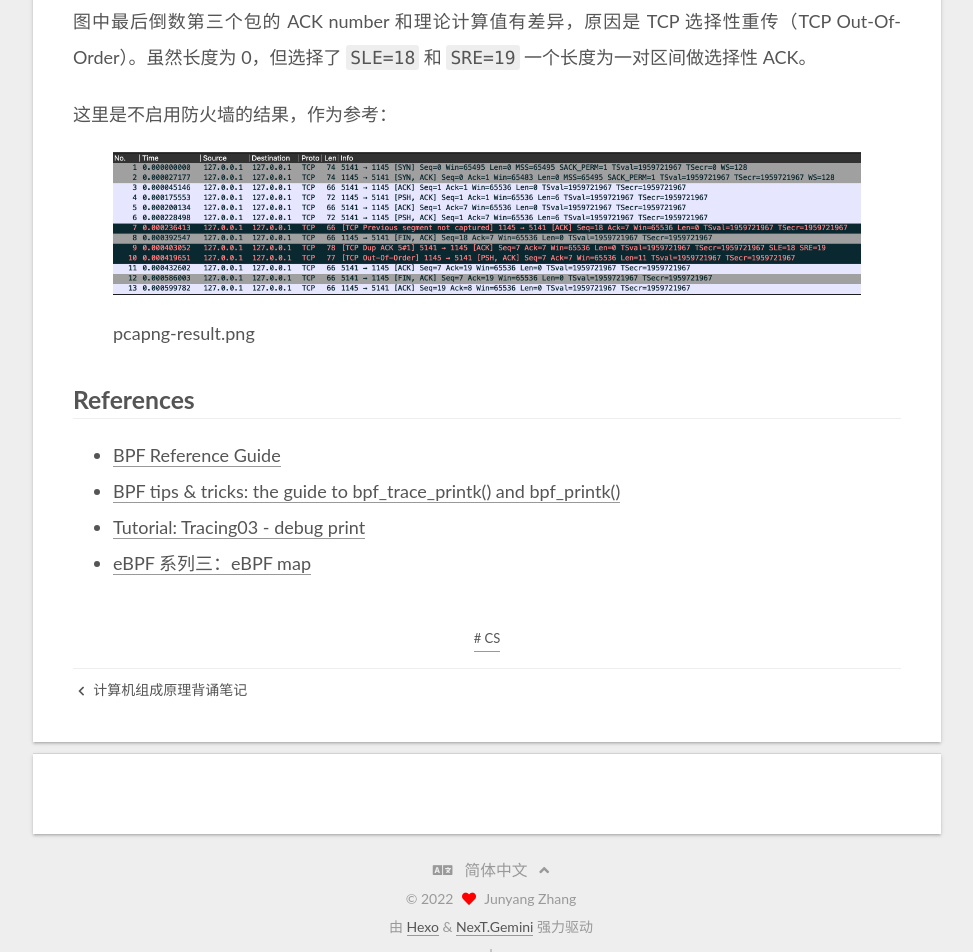
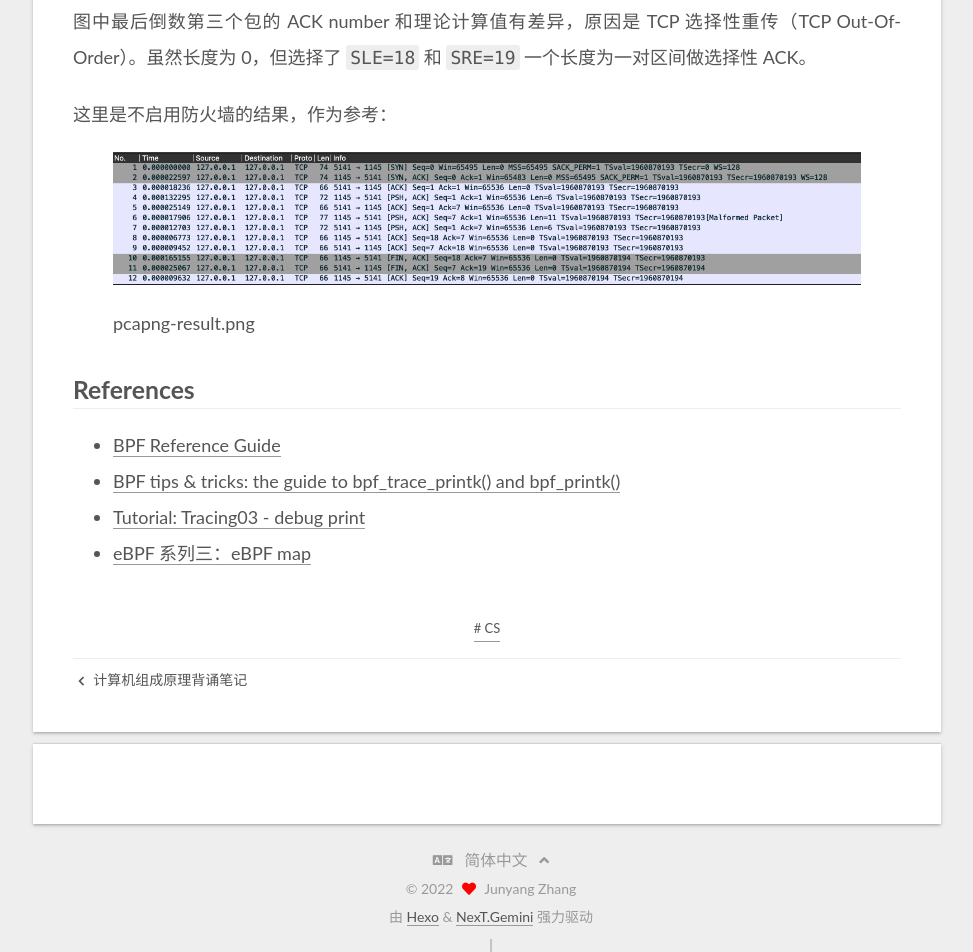
Before and after one commit to junyang-zh/junyang-zh.github.io, a plain HTML site: page 2022/03/09/zh-CN/利用-eBPF-XDP-编写一个实验用防火墙/index.html in a window 1280 px wide. Shown: the part 9823-10775 px from the top of the page, without its empty margins (279-1252 px from the left). Drawn offline with nearby package versions, Linux system fonts and the light colour scheme; some packages are replaced by stand-ins of ours; a script that the page names is missing.

Commit message:
Site updated: 2022-03-09 21:03:31

```diff
--- a/2022/03/09/zh-CN/利用-eBPF-XDP-编写一个实验用防火墙/index.html
+++ b/2022/03/09/zh-CN/利用-eBPF-XDP-编写一个实验用防火墙/index.html
@@ -29,7 +29,7 @@
 <meta property="og:locale" content="zh_CN">
 <meta property="og:image" content="http://jyzhang.xyz/images/ePBFFirewall/procedure.jpg">
 <meta property="og:image" content="http://jyzhang.xyz/images/ePBFFirewall/pcapng-result.png">
-<meta property="og:image" content="http://jyzhang.xyz/images/ePBFFirewall/pcapng-result.png">
+<meta property="og:image" content="http://jyzhang.xyz/images/ePBFFirewall/pcapng-ref.png">
 <meta property="article:published_time" content="2022-03-09T06:56:10.000Z">
 <meta property="article:modified_time" content="2022-03-09T12:47:22.000Z">
 <meta property="article:author" content="Junyang Zhang">
@@ -345,7 +345,7 @@ alt="pcapng-result.png" />
 ACK。</p>
 <p>这里是不启用防火墙的结果，作为参考：</p>
 <figure>
-<img src="/images/ePBFFirewall/pcapng-result.png"
+<img src="/images/ePBFFirewall/pcapng-ref.png"
 alt="pcapng-result.png" />
 <figcaption aria-hidden="true">pcapng-result.png</figcaption>
 </figure>
```
Also changed, not shown: en/2022/03/09/zh-CN/利用-eBPF-XDP-编写一个实验用防火墙/index.html (+2 -2 lines).
